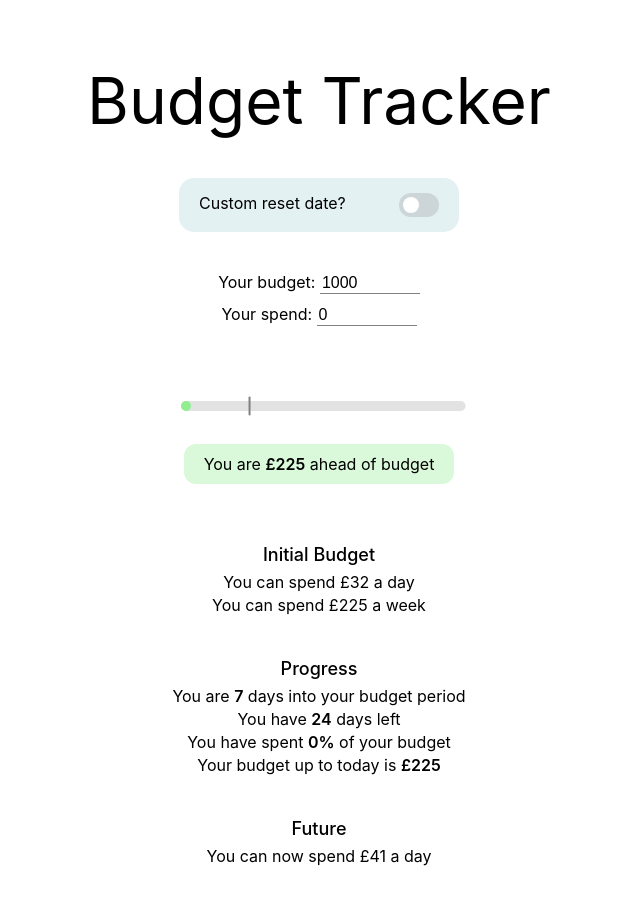
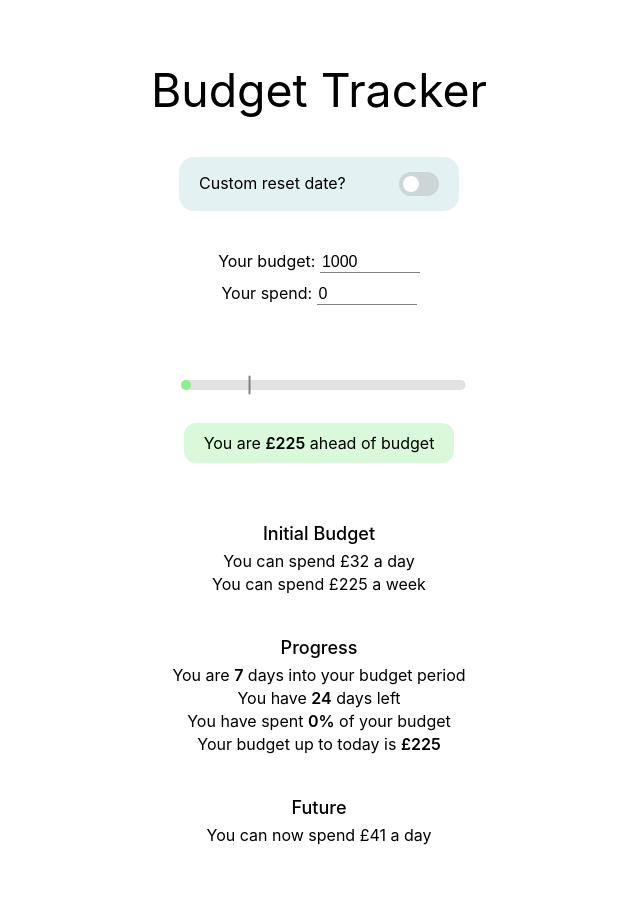
Before and after one commit to magerags/budget-tracker, a Next.js app: page / in a window 1280 px wide. Shown: the top 904 px of the page, without its empty margins (321-961 px from the left). Built offline with nearby package versions, Linux system fonts and the light colour scheme.

Commit message:
shrinking title

```diff
--- a/styles/Home.module.css
+++ b/styles/Home.module.css
@@ -42,7 +42,7 @@
 .title {
   margin: 0;
   line-height: 1.15;
-  font-size: 4rem;
+  font-size: 2.9rem;
 }
 
 .title,
```
